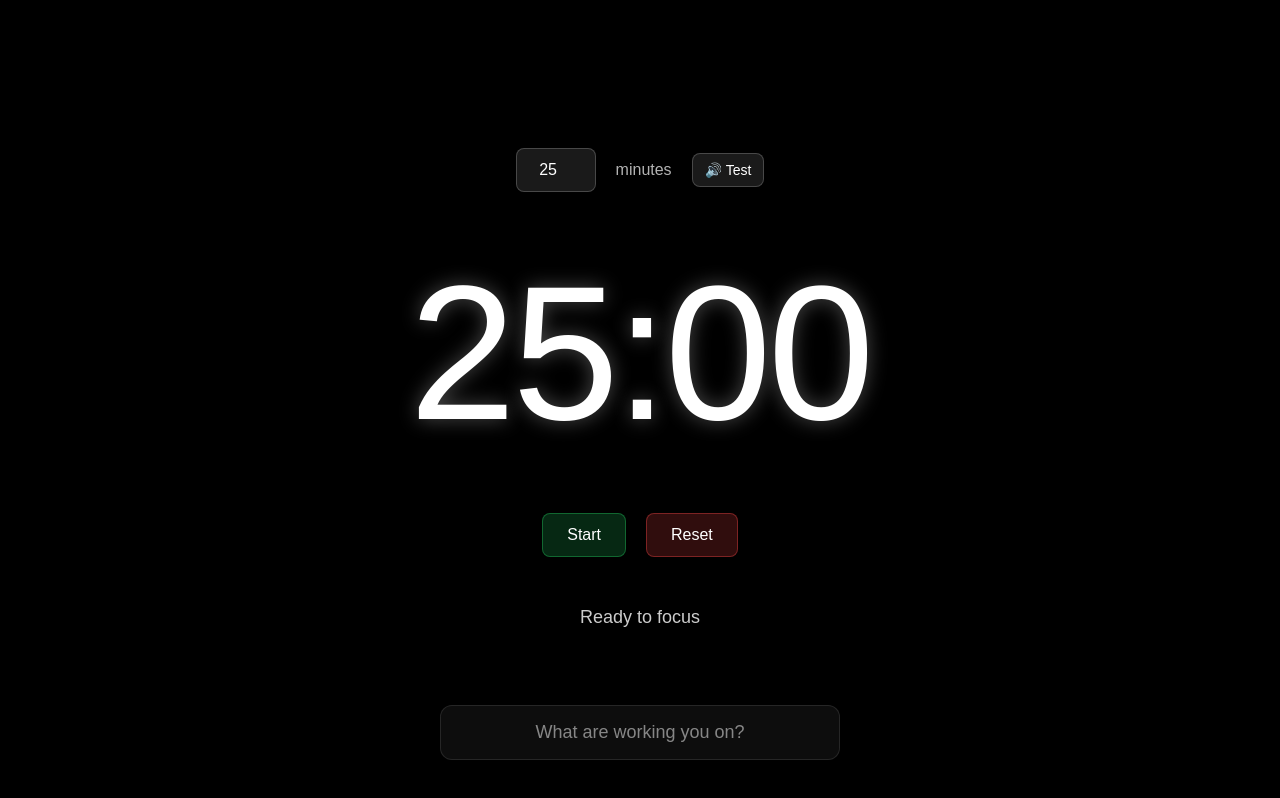
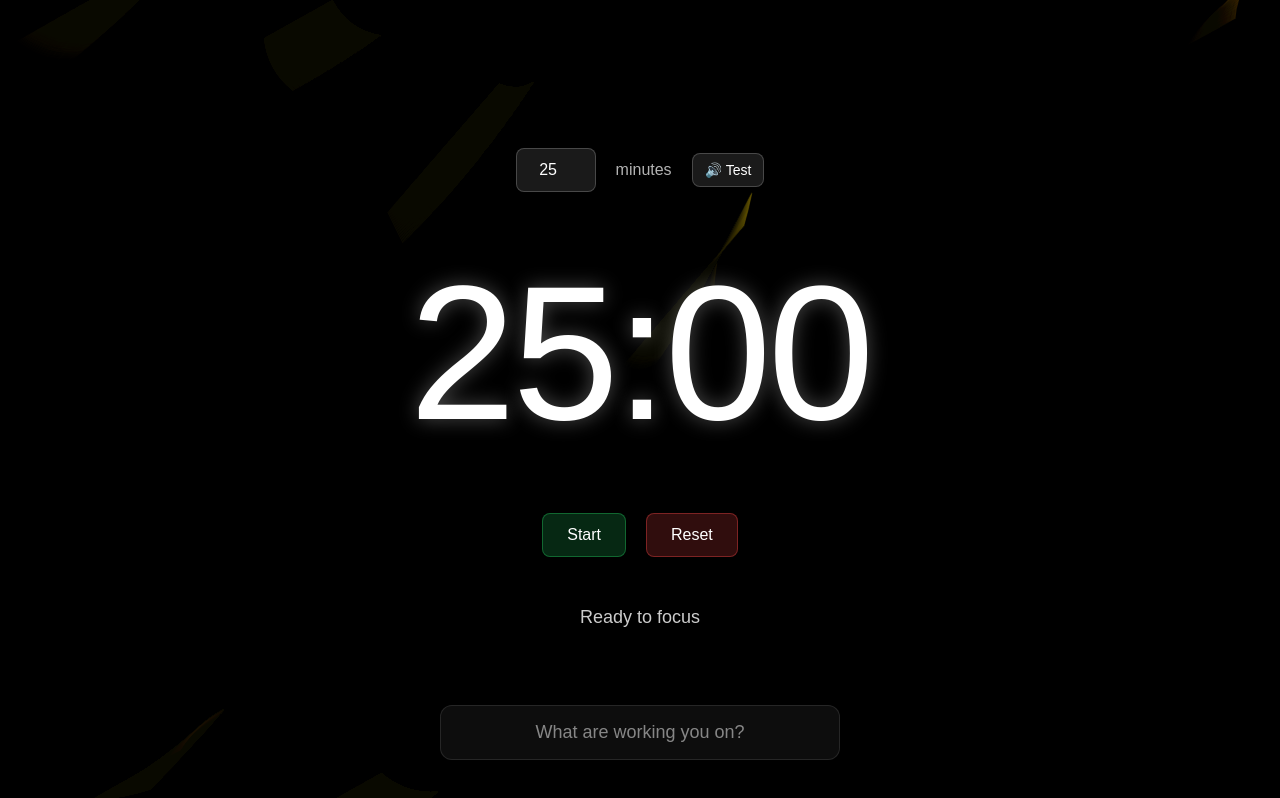
Before and after one commit to AishwaryaHB/dynamic-pomodoro, a plain HTML site: page index.html in a window 1280 px wide. Drawn offline with Linux system fonts and the light colour scheme.

Commit message:
Update index.html

```diff
--- a/index.html
+++ b/index.html
@@ -305,7 +305,7 @@
                     energy: 0.4 + seededRandom() * 0.6
                 };
 
-                const numParticles = Math.floor(this.pattern.density * 1);
+                const numParticles = Math.floor(this.pattern.density * 5);
                 this.particles = [];
 
                 for (let i = 0; i < numParticles; i++) {
```
